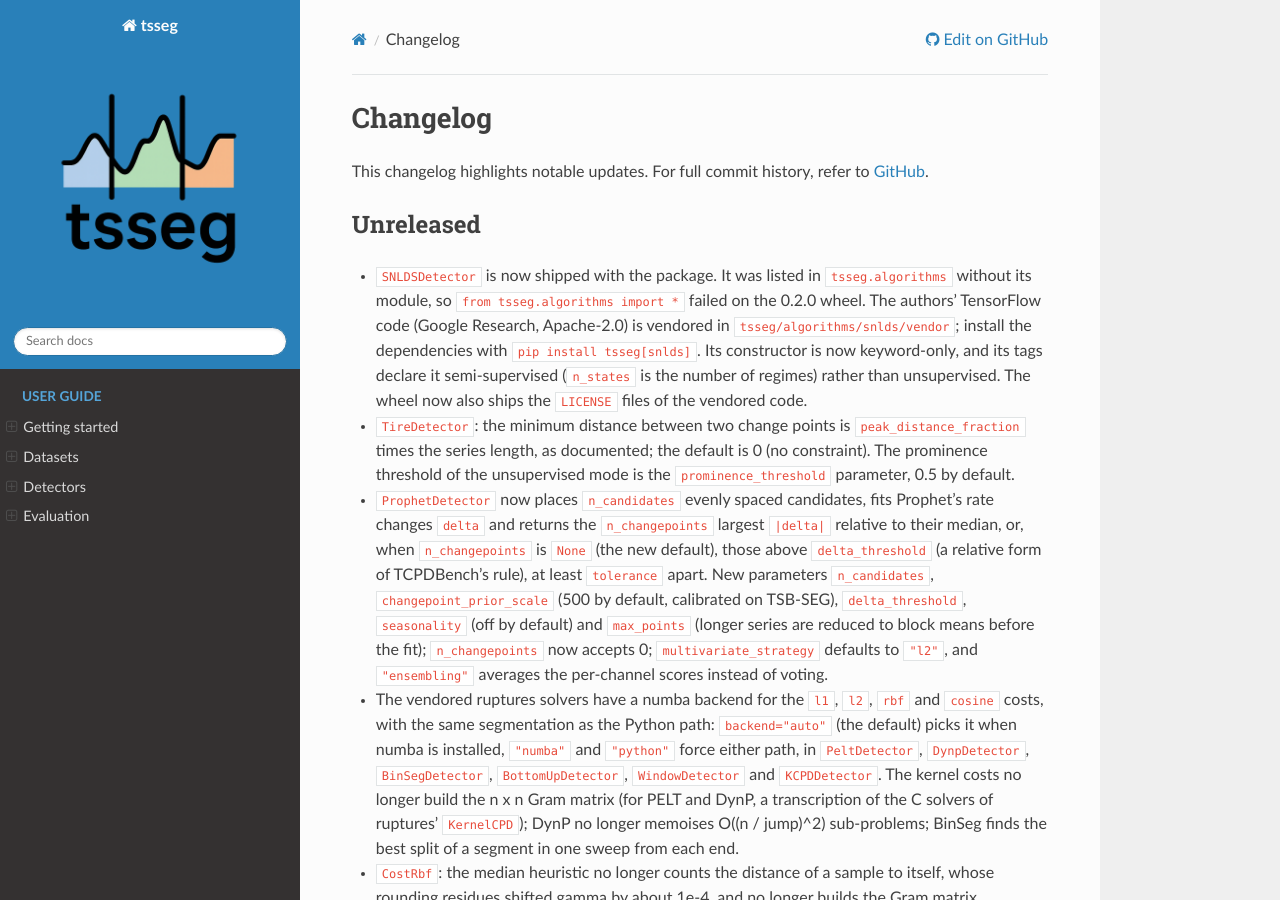
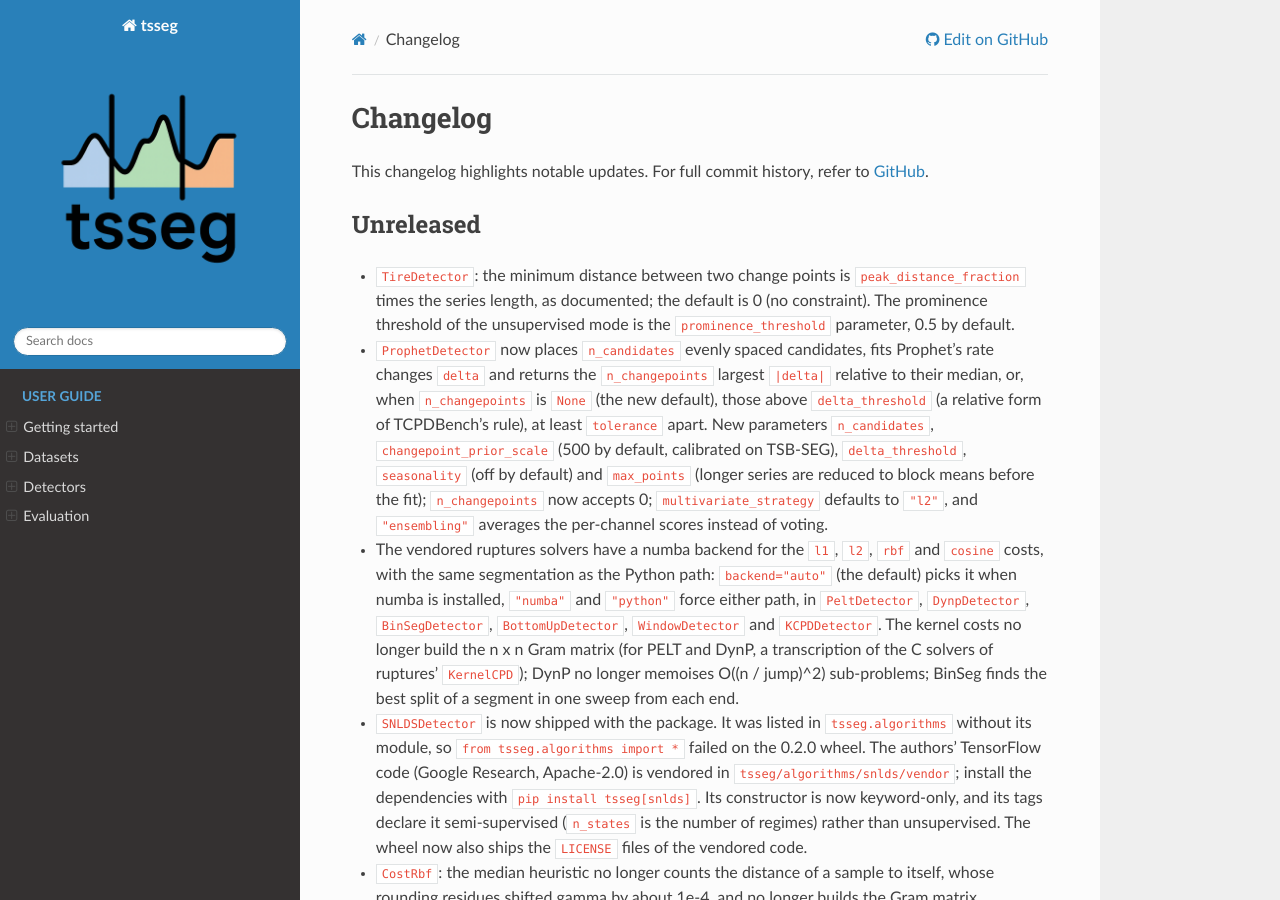
Before and after one commit to fchavelli/tsseg, a Sphinx documentation site: the page built from docs/changelog.rst, in a window 1280 px wide and 900 px high. Built offline with Sphinx 7.4.7 and the Read the Docs theme 3.1.0, drawn with Linux system fonts in a browser that asks for light colours; part of the change alters nothing that is shown.

```diff
--- a/docs/changelog.rst
+++ b/docs/changelog.rst
@@ -10,15 +10,6 @@ This changelog highlights notable updates. For full commit history, refer to
 
 Unreleased
 ----------
-
-* ``SNLDSDetector`` is now shipped with the package. It was listed in
-  ``tsseg.algorithms`` without its module, so ``from tsseg.algorithms import *``
-  failed on the 0.2.0 wheel. The authors' TensorFlow code (Google Research,
-  Apache-2.0) is vendored in ``tsseg/algorithms/snlds/vendor``; install the
-  dependencies with ``pip install tsseg[snlds]``. Its constructor is now
-  keyword-only, and its tags declare it semi-supervised (``n_states`` is the
-  number of regimes) rather than unsupervised. The wheel now also ships the
-  ``LICENSE`` files of the vendored code.
 
 * ``TireDetector``: the minimum distance between two change points is
   ``peak_distance_fraction`` times the series length, as documented; the default is 0 (no
@@ -47,6 +38,15 @@ Unreleased
   PELT and DynP, a transcription of the C solvers of ruptures' ``KernelCPD``);
   DynP no longer memoises O((n / jump)^2) sub-problems; BinSeg finds the best
   split of a segment in one sweep from each end.
+* ``SNLDSDetector`` is now shipped with the package. It was listed in
+  ``tsseg.algorithms`` without its module, so ``from tsseg.algorithms import *``
+  failed on the 0.2.0 wheel. The authors' TensorFlow code (Google Research,
+  Apache-2.0) is vendored in ``tsseg/algorithms/snlds/vendor``; install the
+  dependencies with ``pip install tsseg[snlds]``. Its constructor is now
+  keyword-only, and its tags declare it semi-supervised (``n_states`` is the
+  number of regimes) rather than unsupervised. The wheel now also ships the
+  ``LICENSE`` files of the vendored code.
+
 * ``CostRbf``: the median heuristic no longer counts the distance of a sample to
   itself, whose rounding residues shifted gamma by about 1e-4, and no longer
   builds the Gram matrix.
```
